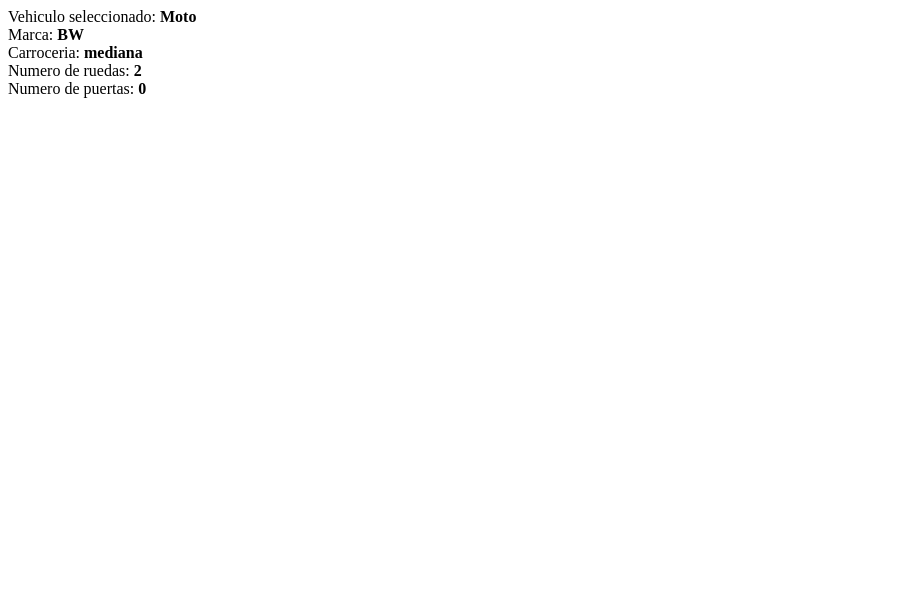
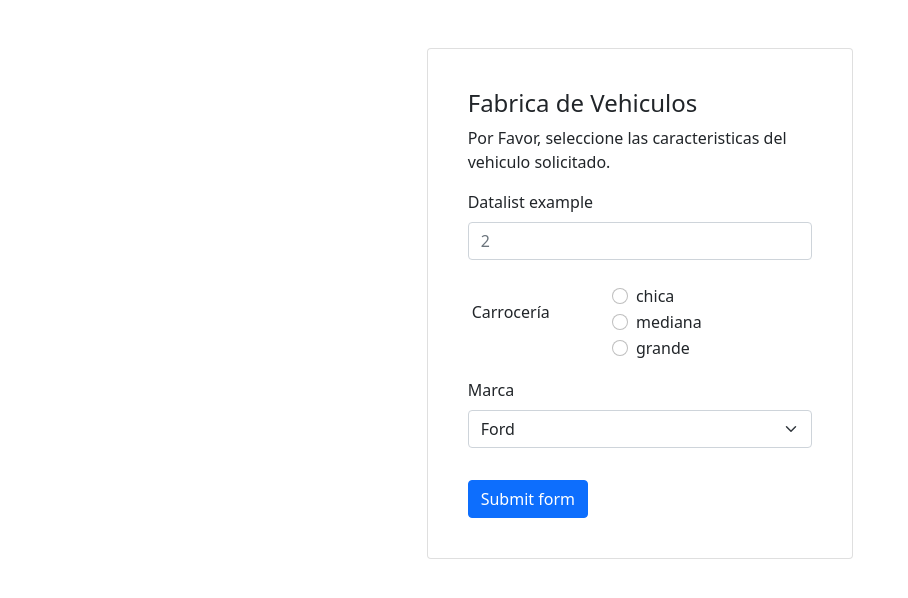
Before and after one commit to jCoceres/Desafio-4-Vehiculos, a plain HTML site: page desafio4/index.html in a window 1280 px wide. Shown: the whole page, without its empty margins (0-908 px from the left). Drawn offline with nearby package versions, Linux system fonts and the light colour scheme.

Commit message:
se agrego un formulario en html

```diff
--- a/desafio4/index.html
+++ b/desafio4/index.html
@@ -4,9 +4,70 @@
     <meta charset="UTF-8">
     <meta http-equiv="X-UA-Compatible" content="IE=edge">
     <meta name="viewport" content="width=device-width, initial-scale=1.0">
+    <link href="https://cdn.jsdelivr.net/npm/bootstrap@5.1.3/dist/css/bootstrap.min.css" rel="stylesheet" integrity="sha384-1BmE4kWBq78iYhFldvKuhfTAU6auU8tT94WrHftjDbrCEXSU1oBoqyl2QvZ6jIW3" crossorigin="anonymous">
     <title>Desafio 4</title>
 </head>
 <body>
+    <div class="mx-auto col-md-4">
+        <div class="card p-4 mt-5">
+            <div class="card-body">
+                <h5 class="card-title h4">Fabrica de Vehiculos</h5>
+                <p class="card-text">Por Favor, seleccione las caracteristicas del vehiculo solicitado.</p>
+                <form class="row g-3 needs-validation" novalidate>
+
+                    <div class="mb-3">
+                        <label for="exampleDataList" class="form-label">Datalist example</label>
+                        <input class="form-control" list="datalistOptions" id="exampleDataList" placeholder="2" required>
+                        <datalist id="datalistOptions">
+                            <option value="2">
+                            <option value="4">
+                            <option value="5">
+                        </datalist>
+                    </div>
+
+
+                    <fieldset class="row mb3 mt-2 width:100% ">
+                        <legend class="col-form-label col-sm-5 pt-3 text-nowrap">Carrocería</legend>
+                        <div class="col-sm">
+
+                            <div class="form-check ">
+                                <input class="form-check-input" type="radio" name="gridRadios" id="gridRadios1" value="option1" required>
+                                <label class="form-check-label" for="gridRadios1">chica</label>
+                            </div>
+
+                            <div class="form-check">
+                                <input class="form-check-input" type="radio" name="gridRadios" id="gridRadios2" value="option2">
+                                <label class="form-check-label" for="gridRadios2">mediana</label>
+                            </div>
+
+                            <div class="form-check">
+                                <input class="form-check-input" type="radio" name="gridRadios" id="gridRadios2" value="option2">
+                                <label class="form-check-label" for="gridRadios2">grande</label>
+                            </div>
+
+                        </div>
+                    </fieldset>
+
+
+                    <div class="mb-3">
+                        <label for="validationCustom02" class="form-label">Marca</label>
+                        <select class="form-select" aria-label="Default select example" required>
+                            <option value="1">Ford</option>
+                            <option value="2">Fiat</option>
+                            <option value="3">BW</option>
+                            <option value="4">Audi</option>
+                          </select>
+                    </div>
+
+                    <div class="col-12">
+                        <button class="btn btn-primary" type="submit">Submit form</button>
+                    </div>
+                </form>
+            </div>
+        </div>
+    </div>
+
+
     <script src="main.js"></script>
 </body>
 </html>
--- a/desafio4/main.js
+++ b/desafio4/main.js
@@ -118,4 +118,23 @@ class Vehiculo {
 const moto = new Vehiculo({ruedas: 2, carroceria: "mediana", marcaDestino: "BW"});
 
 
-moto.presentarVehiculo();
+// Example starter JavaScript for disabling form submissions if there are invalid fields
+(function () {
+    'use strict'
+
+    // Fetch all the forms we want to apply custom Bootstrap validation styles to
+    var forms = document.querySelectorAll('.needs-validation')
+
+    // Loop over them and prevent submission
+    Array.prototype.slice.call(forms)
+      .forEach(function (form) {
+        form.addEventListener('submit', function (event) {
+          if (!form.checkValidity()) {
+            event.preventDefault()
+            event.stopPropagation()
+          }
+
+          form.classList.add('was-validated')
+        }, false)
+      })
+  })()
```
